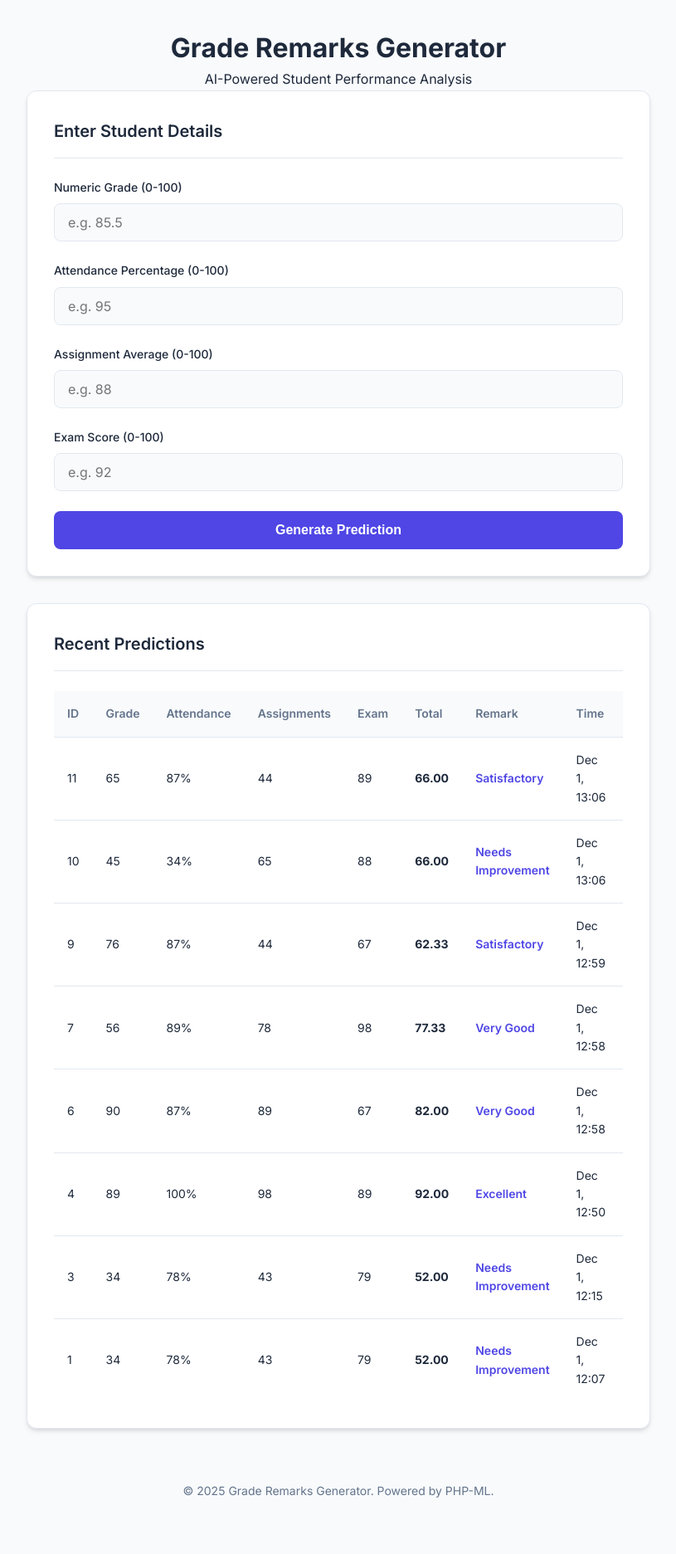
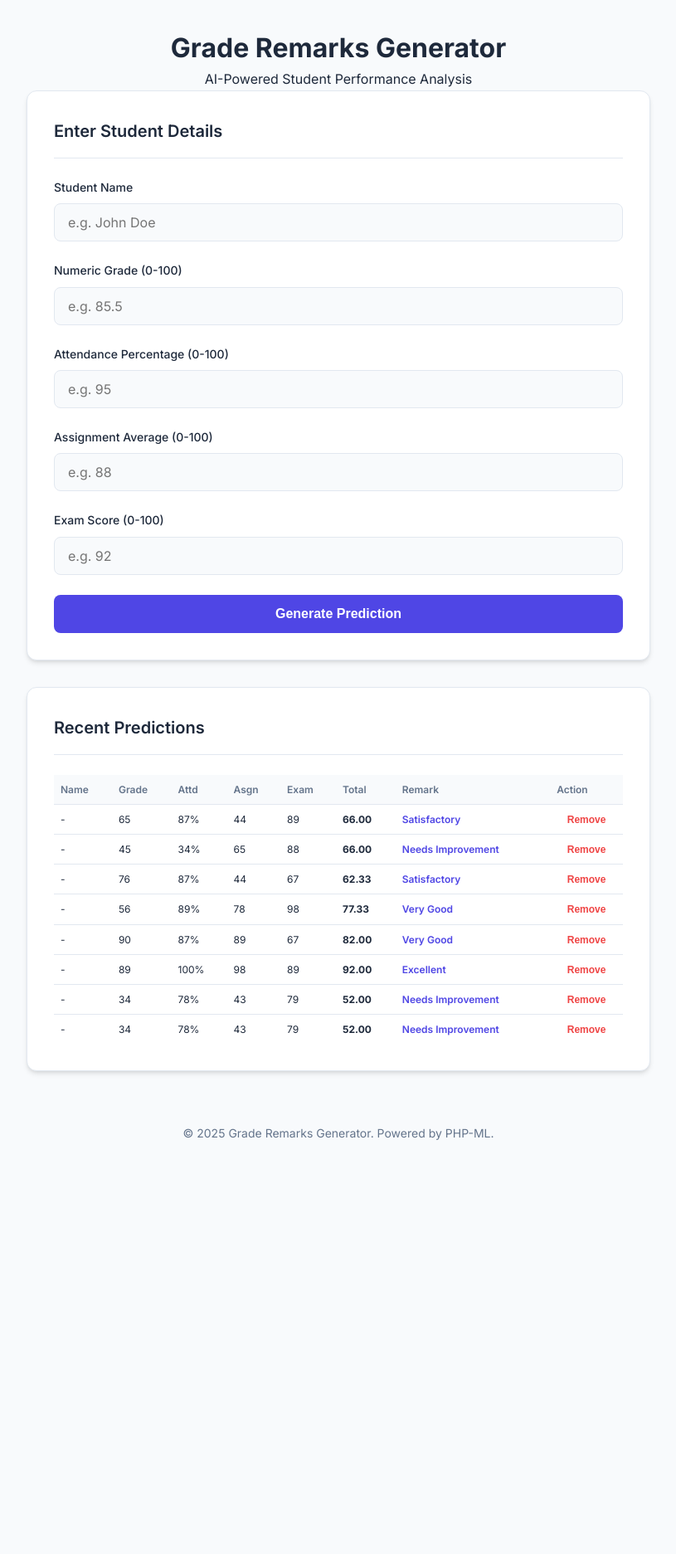
Before and after one commit to 0323DxD/grade-remarks, a PHP site: page /predict.php in a window 1280 px wide. Shown: the whole page at 83% size, without its empty margins (232-1047 px from the left). After the commit the page ends 1374 px from the top, so only its background shows below. Run offline with PHP 8.4, Linux system fonts and the light colour scheme; data comes from the database, SQL or seed files in the repository.

Commit message:
feat: Add student name input and total grade storage, and refine prediction table display and styling.

```diff
--- a/predict.php
+++ b/predict.php
@@ -12,6 +12,7 @@ $scalerFile = __DIR__ . '/model/scaler.json';
 $predictedRemark = '';
 $error = '';
 $inputValues = [
+    'student_name' => '',
     'numeric_grade' => '',
     'attendance_pct' => '',
     'assignment_avg' => '',
@@ -29,13 +30,14 @@ if ($_SERVER['REQUEST_METHOD'] === 'POST') {
     }
 
     if (isset($_POST['numeric_grade'])) {
+        $inputValues['student_name'] = isset($_POST['student_name']) ? trim($_POST['student_name']) : '';
         $inputValues['numeric_grade'] = isset($_POST['numeric_grade']) ? floatval($_POST['numeric_grade']) : null;
         $inputValues['attendance_pct'] = isset($_POST['attendance_pct']) ? floatval($_POST['attendance_pct']) : null;
         $inputValues['assignment_avg'] = isset($_POST['assignment_avg']) ? floatval($_POST['assignment_avg']) : null;
         $inputValues['exam_score'] = isset($_POST['exam_score']) ? floatval($_POST['exam_score']) : null;
 
         foreach ($inputValues as $k => $v) {
-            if ($v === null || $v === '') {
+            if ($k !== 'student_name' && ($v === null || $v === '')) {
                 $error = 'Enter valid numeric values for all fields.';
                 break;
             }
@@ -76,12 +78,14 @@ if ($_SERVER['REQUEST_METHOD'] === 'POST') {
                     $totalGrade = ($inputValues['numeric_grade'] + $inputValues['assignment_avg'] + $inputValues['exam_score']) / 3;
 
                     // Save to DB
-                    $stmt = $pdo->prepare('INSERT INTO predictions (numeric_grade, attendance_pct, assignment_avg, exam_score, predicted_remark) VALUES (:g, :a, :asgn, :e, :r)');
+                    $stmt = $pdo->prepare('INSERT INTO predictions (student_name, numeric_grade, attendance_pct, assignment_avg, exam_score, total_grade, predicted_remark) VALUES (:name, :g, :a, :asgn, :e, :t, :r)');
                     $stmt->execute([
+                        ':name' => $inputValues['student_name'],
                         ':g' => $sample[0],
                         ':a' => $sample[1],
                         ':asgn' => $sample[2],
                         ':e' => $sample[3],
+                        ':t' => $totalGrade,
                         ':r' => $predictedRemark,
                     ]);
 
@@ -145,6 +149,13 @@ if (isset($_SESSION['predicted_remark'])) {
 
         <form method="post" action="predict.php">
             <div class="form-group">
+                <label for="student_name">Student Name</label>
+                <input type="text" id="student_name" name="student_name"
+                       value="<?= htmlspecialchars($inputValues['student_name']) ?>" placeholder="e.g. John Doe"
+                       style="width: 100%; padding: 0.75rem 1rem; border-radius: 0.5rem; border: 1px solid var(--border); font-family: inherit; font-size: 1rem; background: #f8fafc;" required>
+            </div>
+
+            <div class="form-group">
                 <label for="numeric_grade">Numeric Grade (0-100)</label>
                 <input type="number" id="numeric_grade" name="numeric_grade" step="0.01" min="0" max="100"
                        value="<?= htmlspecialchars($inputValues['numeric_grade']) ?>" placeholder="e.g. 85.5" required>
@@ -179,31 +190,37 @@ if (isset($_SESSION['predicted_remark'])) {
 
         <div class="table-container">
             <?php
+            // Check if column exists to avoid error if SQL not run yet
+            // This is a quick fix, ideally we trust the user ran the SQL
             $results = $pdo->query('SELECT * FROM predictions ORDER BY created_at DESC LIMIT 15')->fetchAll();
             if ($results):
             ?>
             <table>
                 <thead>
                     <tr>
-                        <th>ID</th>
+                        <th>Name</th>
                         <th>Grade</th>
-                        <th>Attendance</th>
-                        <th>Assignments</th>
+                        <th>Attd</th>
+                        <th>Asgn</th>
                         <th>Exam</th>
                         <th>Total</th>
                         <th>Remark</th>
-                        <th>Time</th>
                         <th>Action</th>
                     </tr>
                 </thead>
                 <tbody>
                     <?php foreach ($results as $r): ?>
                     <?php
-                        // Calculate Total on the fly
-                        $rowTotal = ($r['numeric_grade'] + $r['assignment_avg'] + $r['exam_score']) / 3;
+                        // Use stored total_grade if available, otherwise calculate it (for old records)
+                        if (isset($r['total_grade']) && $r['total_grade'] !== null) {
+                            $rowTotal = $r['total_grade'];
+                        } else {
+                            $rowTotal = ($r['numeric_grade'] + $r['assignment_avg'] + $r['exam_score']) / 3;
+                        }
+                        $name = isset($r['student_name']) ? $r['student_name'] : '-';
                     ?>
                     <tr>
-                        <td><?= $r['id'] ?></td>
+                        <td><?= htmlspecialchars($name) ?></td>
                         <td><?= $r['numeric_grade'] ?></td>
                         <td><?= $r['attendance_pct'] ?>%</td>
                         <td><?= $r['assignment_avg'] ?></td>
@@ -214,11 +231,10 @@ if (isset($_SESSION['predicted_remark'])) {
                                 <?= htmlspecialchars($r['predicted_remark']) ?>
                             </span>
                         </td>
-                        <td><?= date('M j, H:i', strtotime($r['created_at'])) ?></td>
                         <td>
                             <form method="post" action="predict.php" onsubmit="return confirm('Are you sure?');" style="display:inline;">
                                 <input type="hidden" name="delete_id" value="<?= $r['id'] ?>">
-                                <button type="submit" style="background:none; border:none; color:var(--danger); cursor:pointer; padding:0; font-size:0.875rem; font-weight:600;">Remove</button>
+                                <button type="submit" style="background:none; border:none; color:var(--danger); cursor:pointer; padding:0; font-size:0.75rem; font-weight:600;">Remove</button>
                             </form>
                         </td>
                     </tr>
--- a/style.css
+++ b/style.css
@@ -167,12 +167,12 @@ button[type="submit"]:hover {
 table {
   width: 100%;
   border-collapse: collapse;
-  font-size: 0.875rem;
+  font-size: 0.75rem;
 }
 
 th {
   text-align: left;
-  padding: 1rem;
+  padding: 0.5rem;
   background-color: #f8fafc;
   color: var(--text-muted);
   font-weight: 600;
@@ -180,7 +180,7 @@ th {
 }
 
 td {
-  padding: 1rem;
+  padding: 0.5rem;
   border-bottom: 1px solid var(--border);
   color: var(--text-main);
 }
```
